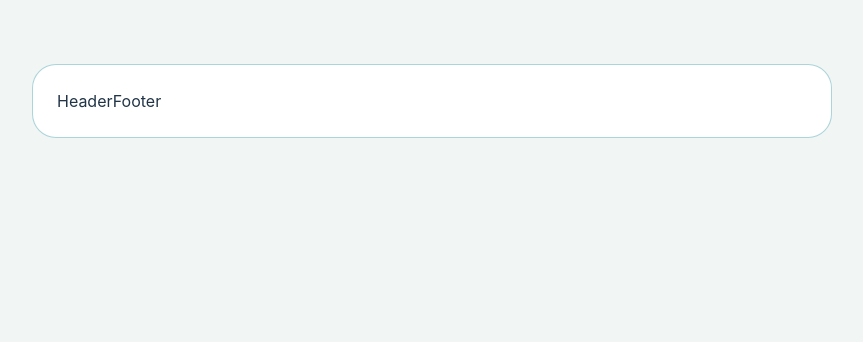
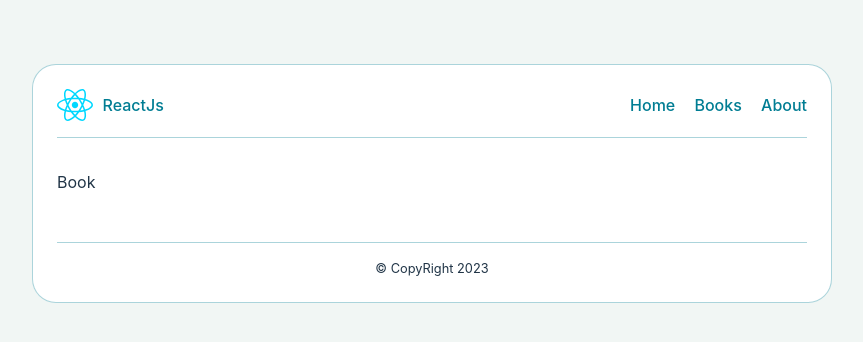
Before and after one commit to Avishek-kr/mern-book-app, a React (Vite) app in the folder client/: page /books in a window 1280 px wide. Before the commit this address had no page. Shown: the top 342 px of the page, without its empty margins (208-1071 px from the left). Built offline with nearby package versions, Linux system fonts and the light colour scheme.

Commit message:
added books, about, home route

```diff
--- a/client/src/App.jsx
+++ b/client/src/App.jsx
@@ -1,17 +1,21 @@
 import { BrowserRouter as Router, Route, Routes } from 'react-router-dom';
 import Home from './Routes/Home/Home';
 import About from './Routes/About/About';
+import Header from './components/Header';
+import Footer from './components/Footer';
+import Book from './Routes/Book/Book';
 
 function App() {
   return (
     <>
       <Router>
-      Header
+      <Header />
         <Routes>
           <Route path='/' element={<Home />} />
           <Route path='/about' element={<About />} />
+          <Route path='/books' element={<Book />} />
         </Routes>
-        Footer
+      <Footer />
       </Router>
     </>
   )
--- /dev/null
+++ b/client/src/Routes/Book/Book.jsx
@@ -0,0 +1,9 @@
+import React from 'react'
+
+const Book = () => {
+  return (
+    <div>Book</div>
+  )
+}
+
+export default Book
--- /dev/null
+++ b/client/src/components/Footer.jsx
@@ -0,0 +1,9 @@
+const Footer = () => {
+  return (
+    <footer>
+        &copy; CopyRight { new Date().getFullYear() }
+    </footer>
+  )
+}
+
+export default Footer
--- /dev/null
+++ b/client/src/components/Header.jsx
@@ -0,0 +1,20 @@
+import { Link, NavLink } from 'react-router-dom';
+import logo from '../assets/react.svg';
+
+const Header = () => {
+  return (
+    <header>
+        <Link to='/' className='logo'>
+            <img src={logo} alt="ReactJS" /> ReactJs
+        </Link>
+
+        <nav>
+            <NavLink to="/">Home</NavLink>
+            <NavLink to="/books">Books</NavLink>
+            <NavLink to="/about">About</NavLink>
+        </nav>
+    </header>
+  )
+}
+
+export default Header
```
